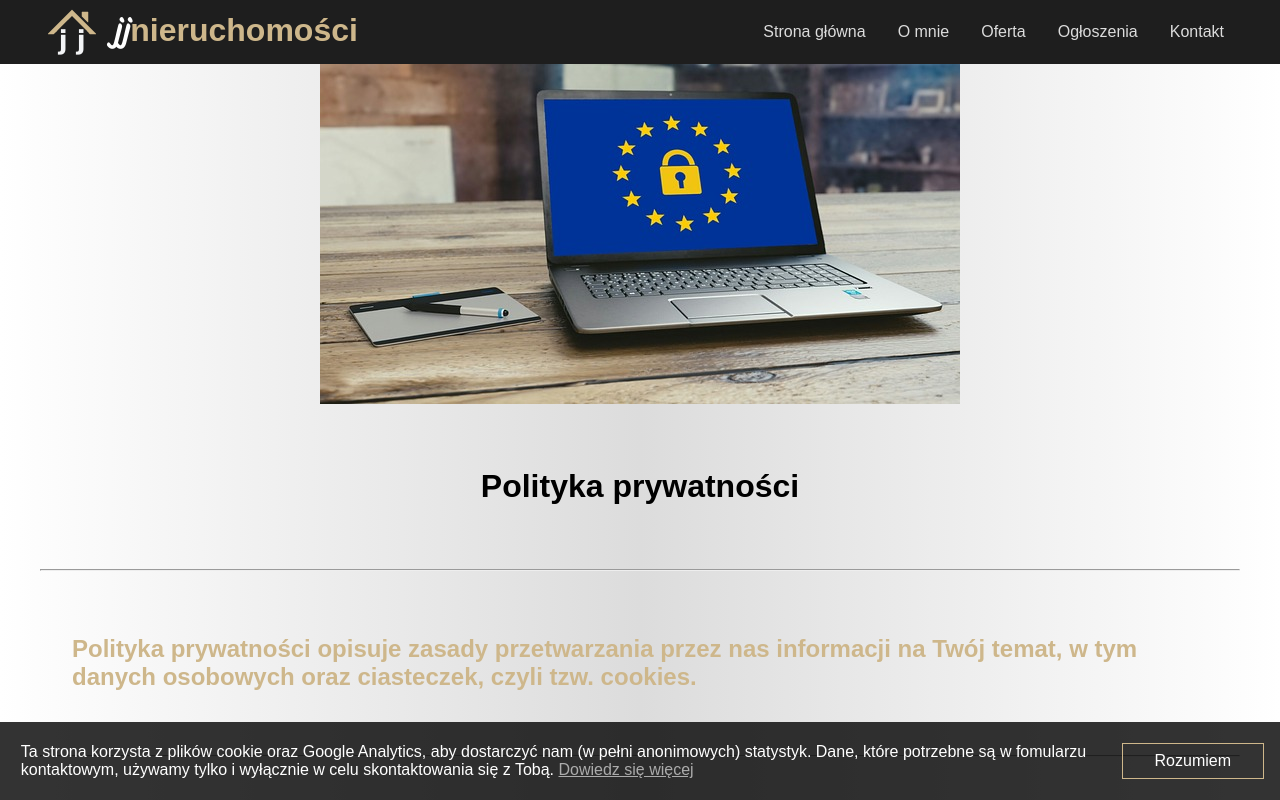
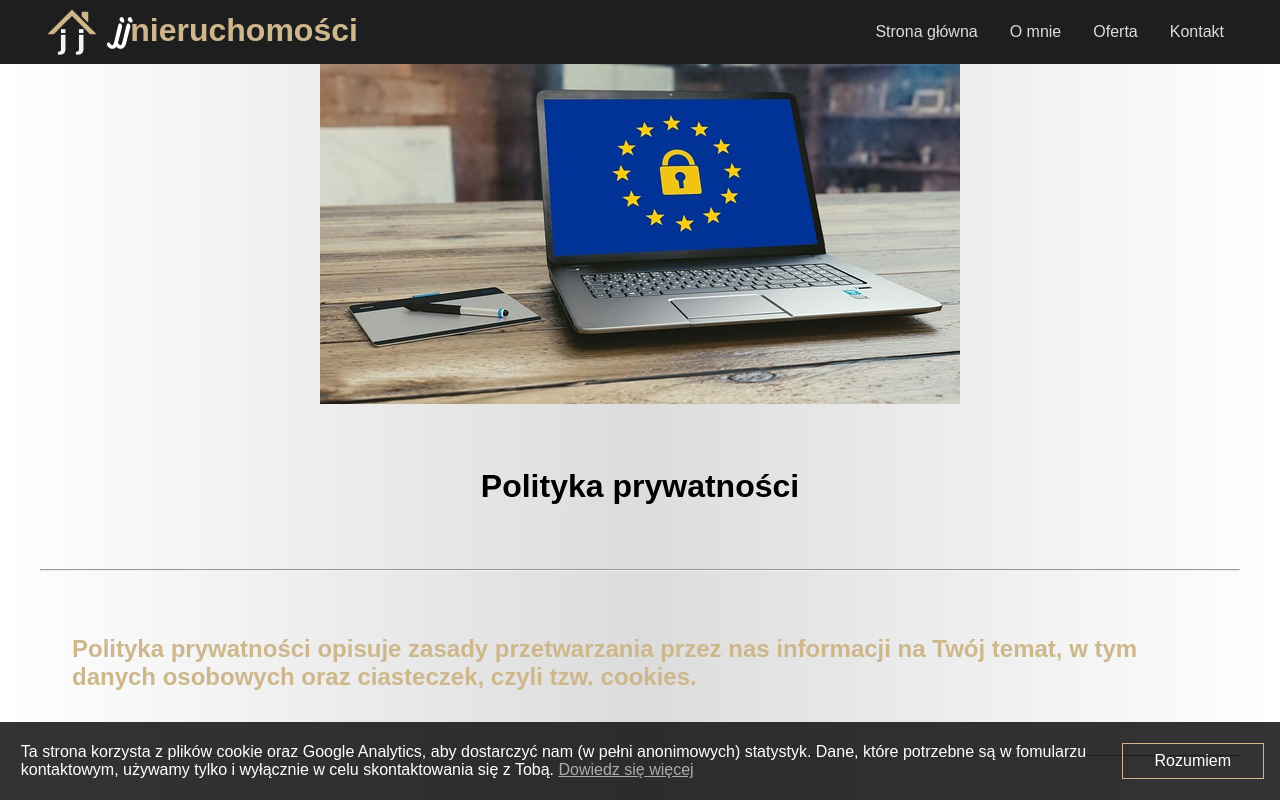
Before and after one commit to DamianPoland/jjnieruchomosci, a React (Create React App) app: page /privacy-policy in a window 1280 px wide. Shown: the top 800 px of the page. Built offline with nearby package versions, Linux system fonts and the light colour scheme; no server answers; the database is empty.

Commit message:
ads with changes

```diff
--- a/src/components/Ad/Ad.module.css
+++ b/src/components/Ad/Ad.module.css
@@ -20,10 +20,10 @@
 /* PHOTOS SECTION */
 
 .photos__section {
-    padding: 0 1rem 1rem 1rem;
     background-color: white;
+    padding: 1rem;
+    position: relative;
     margin-bottom: 2rem;
-    position: relative;
 }
 
 .photos {
@@ -130,7 +130,7 @@
 @media (min-width: 500px) {
 
     .photos__section {
-        padding: 1rem 2rem 2rem 2rem;
+        padding: 2rem;
     }
 
     .desc__title {
--- a/src/components/Footer/Footer.js
+++ b/src/components/Footer/Footer.js
@@ -27,7 +27,7 @@ const Footer = () => {
                             <Link to='/home' className={style.desc__link}><i className={style.desc__arrow} />Strona główna</Link>
                             <Link to='/about' className={style.desc__link}><i className={style.desc__arrow} />O firmie</Link>
                             <Link to='/offer' className={style.desc__link}><i className={style.desc__arrow} />Oferta</Link>
-                            <Link to='/ads' className={style.desc__link}><i className={style.desc__arrow} />Ogłoszenia</Link>
+                            {/* <Link to='/ads' className={style.desc__link}><i className={style.desc__arrow} />Ogłoszenia</Link> */}
                             <Link to='/contact' className={style.desc__link}><i className={style.desc__arrow} />Kontakt</Link>
                             <Link to='/privacy-policy' className={style.desc__link}><i className={style.desc__arrow} />Polityka prywatności</Link>
                         </nav>
--- a/src/components/Home/Home.js
+++ b/src/components/Home/Home.js
@@ -127,7 +127,7 @@ const Home = () => {
                             <li className={style.why__li}>Do każdego klienta podchodzę indywidualnie.</li>
                             <li className={style.why__li}>Mam wieloletnie doświadczenie zarówno w sprzedaży jak i wynajmie nieruchomości.</li>
                         </ul>
-                        <div><Link to='/ads' className="btn">Ogłoszenia</Link></div>
+                        {/* <div><Link to='/ads' className="btn">Ogłoszenia</Link></div> */}
                     </div>
                     <figure className={style.why__figure2}>
                         <img className={style.why__img} src={home__why2} alt="bhp" />
--- a/src/components/Nav/Nav.js
+++ b/src/components/Nav/Nav.js
@@ -27,7 +27,7 @@ const Nav = props => {
                     <li className={style.listItem}><NavLink to='/home' activeClassName={style.activeLink} className={style.listItemAnchor}>Strona główna</NavLink></li>
                     <li className={style.listItem}><NavLink to='/about' activeClassName={style.activeLink} className={style.listItemAnchor}>O mnie</NavLink></li>
                     <li className={style.listItem}><NavLink to='/offer' activeClassName={style.activeLink} className={style.listItemAnchor}>Oferta</NavLink></li>
-                    <li className={style.listItem}><NavLink to='/ads' activeClassName={style.activeLink} className={style.listItemAnchor}>Ogłoszenia</NavLink></li>
+                    {/* <li className={style.listItem}><NavLink to='/ads' activeClassName={style.activeLink} className={style.listItemAnchor}>Ogłoszenia</NavLink></li> */}
                     <li className={style.listItem}><NavLink to='/contact' activeClassName={style.activeLink} className={style.listItemAnchor}>Kontakt</NavLink></li>
                 </ul>
                 <div onClick={() => setIsOpenMobileMenu(!isOpenMobileMenu)} className={`${style.burgerMenu} ${styleMobileButtonBurger}`}>
```
